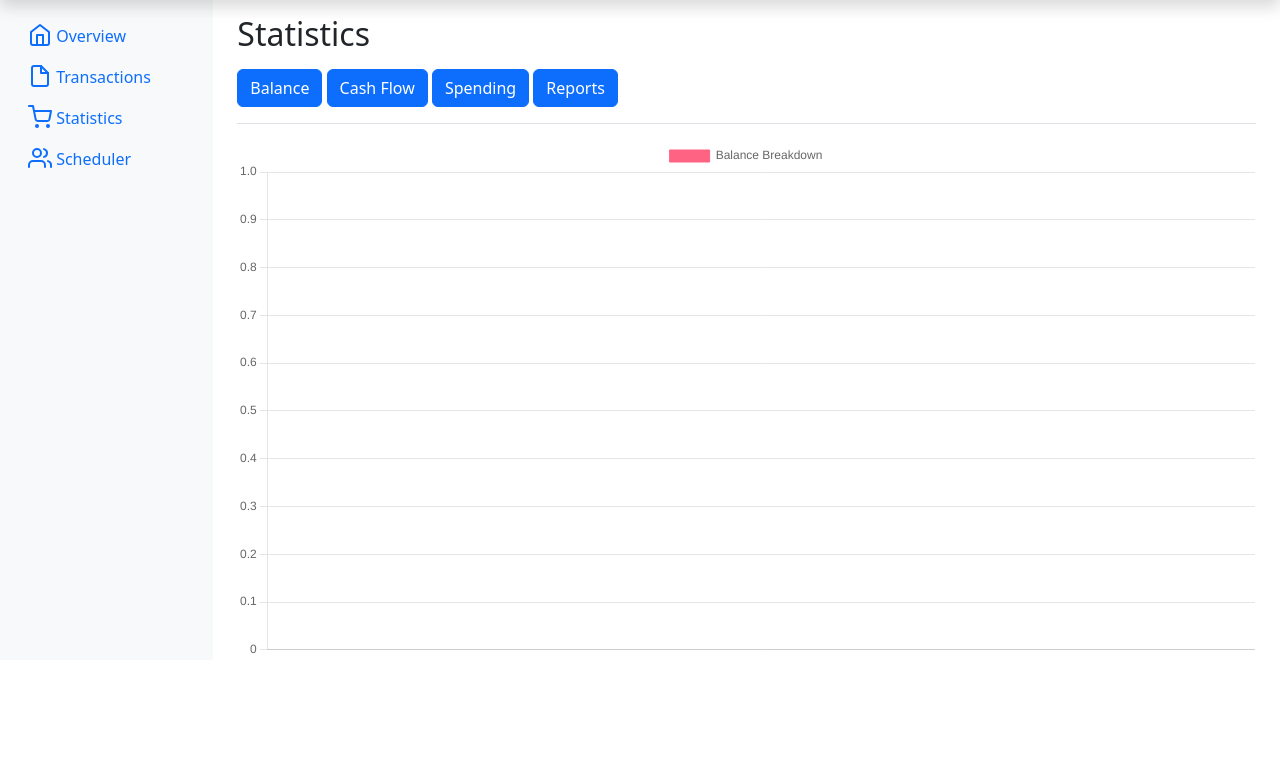
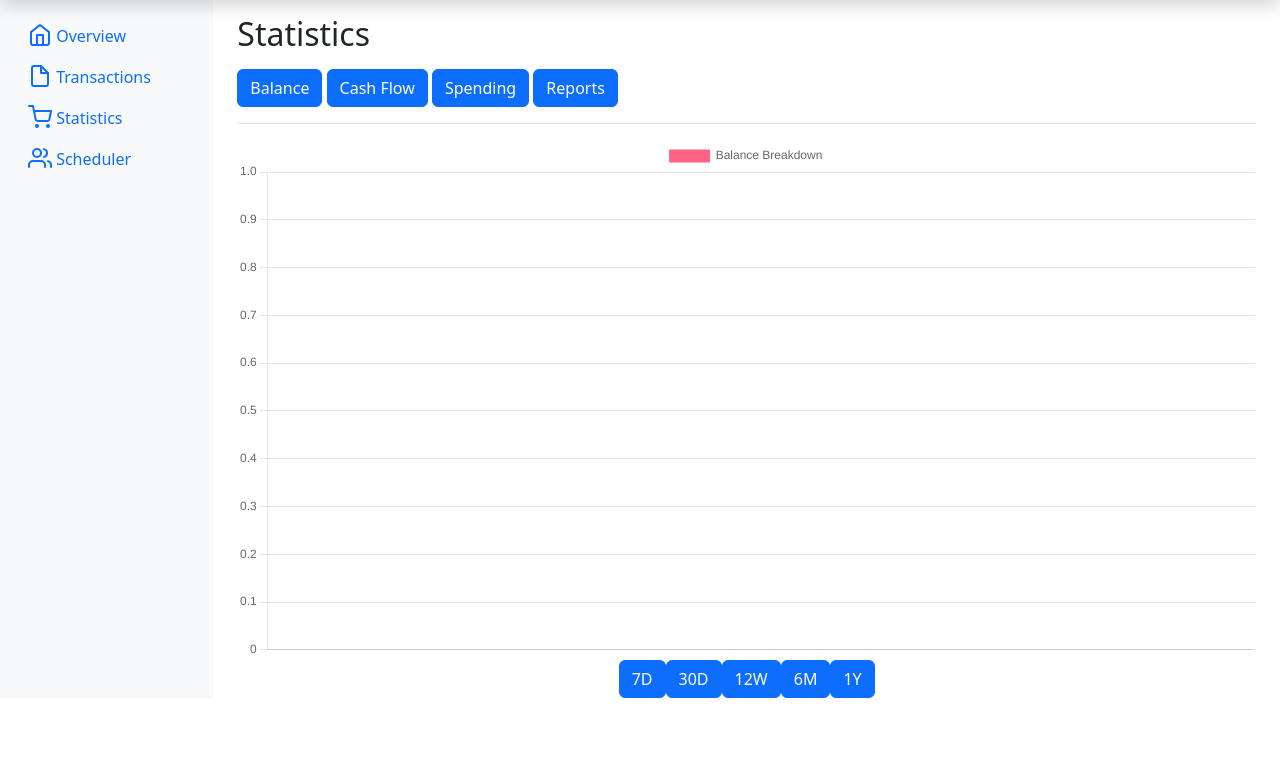
Before and after one commit to RomeoEncinares/Expense-Tracker, a Django app: template templates/statistics-balance.html in a window 1280 px wide. Shown: the part 41-800 px from the top of the page. Run offline with Django 4.2, Linux system fonts and the light colour scheme; the template is opened without the code that fills it, so the values that code supplies are empty; some libraries are stand-ins or nearby versions.

Commit message:
Create buttons for balance date filters

```diff
--- a/templates/statistics-balance.html
+++ b/templates/statistics-balance.html
@@ -3,6 +3,13 @@
 {% block balance %}
   <div class="statisticsBalanceCanvasContainer" style="height: 65vh">
     <canvas id="statisticsBalanceCanvas"></canvas>
+  </div>
+  <div class="button-container d-flex justify-content-center">
+    <button type="button" class="btn btn-primary" onclick="sevenDays()" >7D</button>
+    <button type="button" class="btn btn-primary" onclick="thirtyDays()" >30D</button>
+    <button type="button" class="btn btn-primary" onclick="twelveWeeks()" >12W</button>
+    <button type="button" class="btn btn-primary" onclick="sixMonths()" >6M</button>
+    <button type="button" class="btn btn-primary" onclick="oneYear()" >1Y</button>
   </div>
   <script>
     const statisticsBalanceVar = document.getElementById('statisticsBalanceCanvas').getContext('2d');
```
